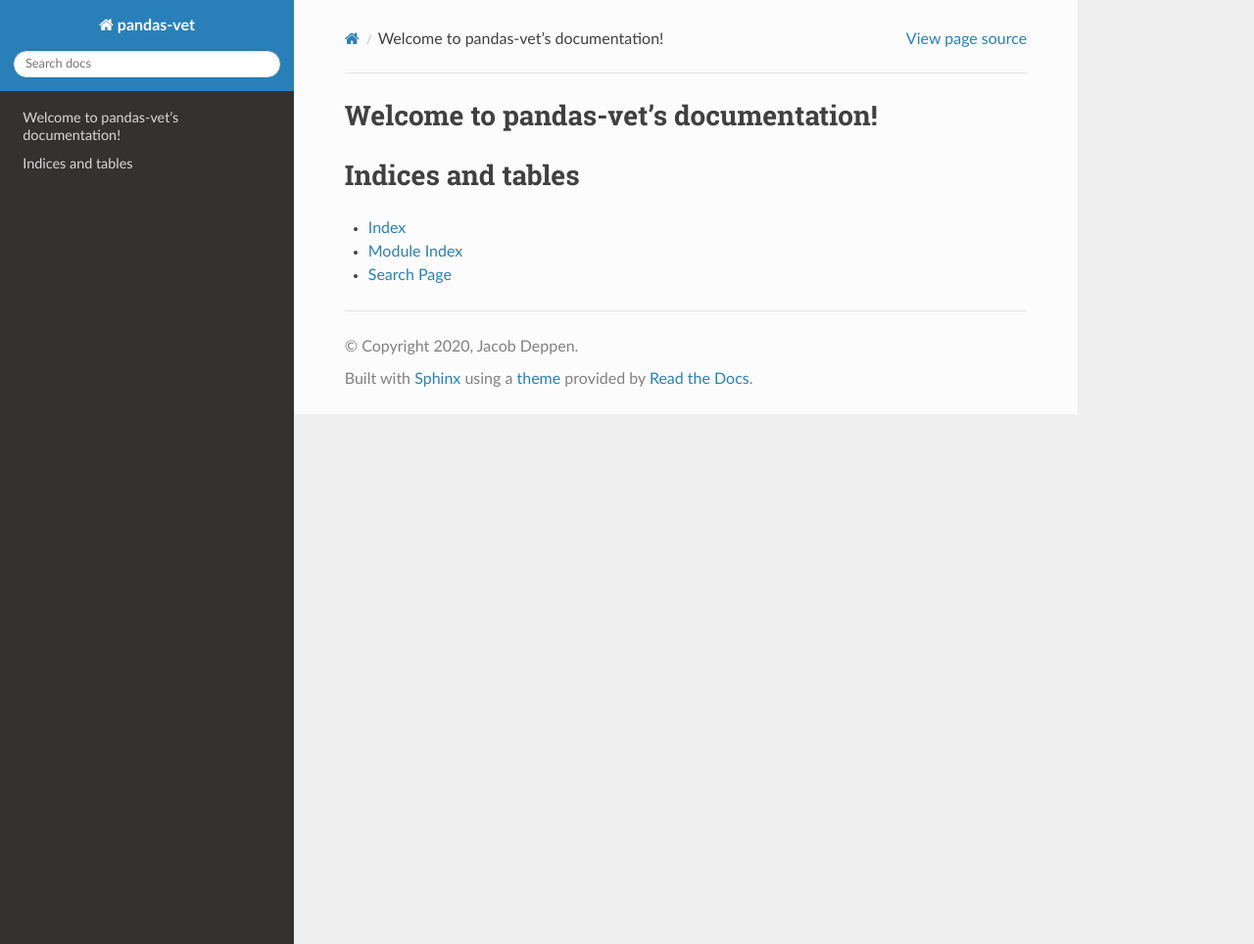
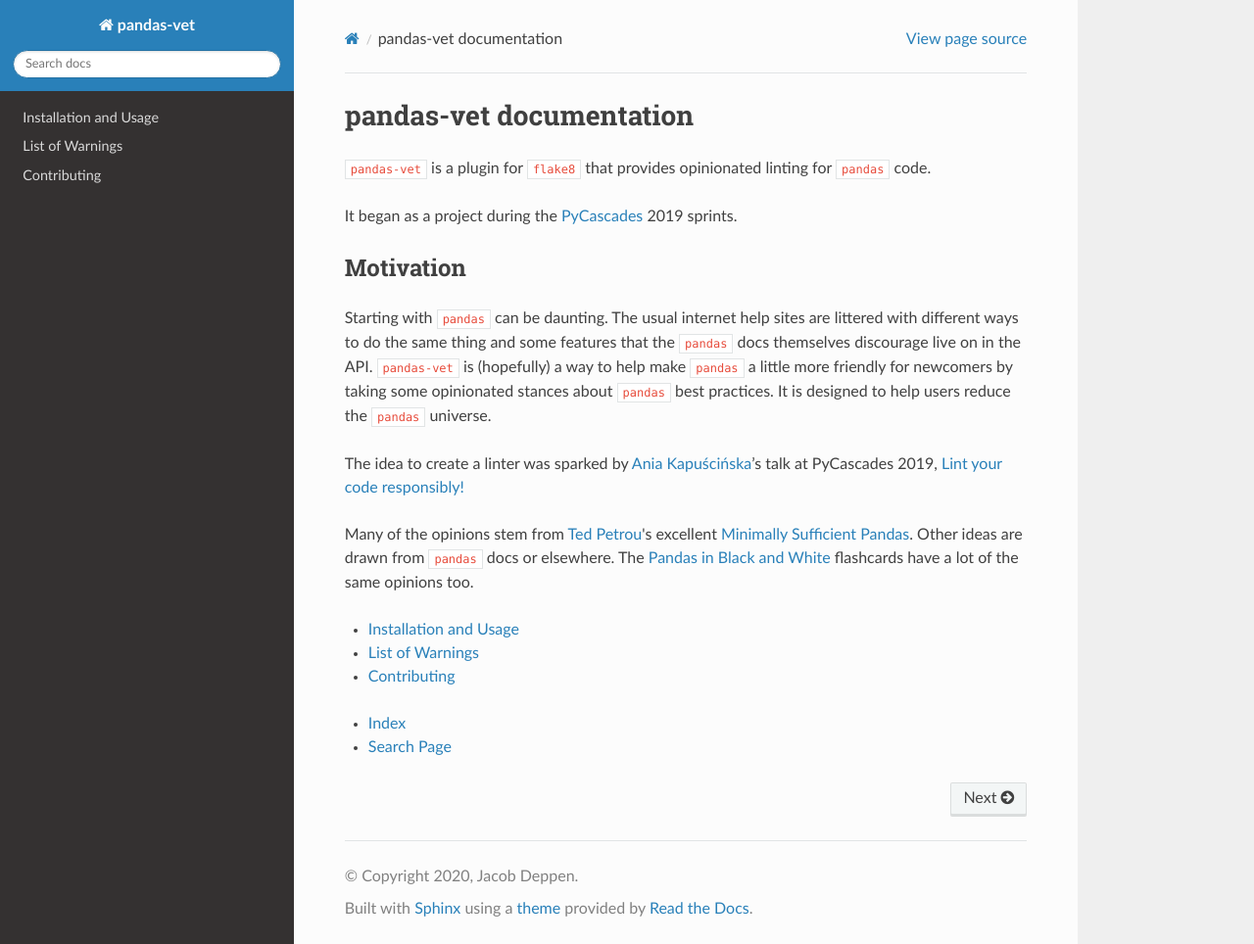
Before and after one commit to deppen8/pandas-vet, a Sphinx documentation site: the page built from docs/index.rst, in a window 1280 px wide and 964 px high. Shown: the whole window at 98% size. Built offline with Sphinx 7.4.7 and the Read the Docs theme 2.0.0, drawn with Linux system fonts in a browser that asks for light colours; pages that are not in the unit, such as notebooks, are missing from menus.

Commit message:
placeholder doc pages

```diff
--- a/docs/conf.py
+++ b/docs/conf.py
@@ -43,7 +43,7 @@ release = _pandas_vet_version()
 # Add any Sphinx extension module names here, as strings. They can be
 # extensions coming with Sphinx (named 'sphinx.ext.*') or your custom
 # ones.
-extensions = ["autoapi.extension", "sphinx_rtd_theme"]
+extensions = ["sphinx.ext.todo", "autoapi.extension", "sphinx_rtd_theme"]
 
 # Add any paths that contain templates here, relative to this directory.
 templates_path = ["_templates"]
@@ -53,6 +53,15 @@ templates_path = ["_templates"]
 # This pattern also affects html_static_path and html_extra_path.
 exclude_patterns = ["_build", "Thumbs.db", ".DS_Store"]
 
+# Warn about all references where the target cannot be found.
+# nitpicky = True
+
+# Aliases for some commonly-used phrases so they're styled consistently.
+rst_epilog = """
+.. |flake8| replace:: ``flake8``
+.. |pandas| replace:: ``pandas``
+.. |pandas-vet| replace:: ``pandas-vet``
+"""
 
 # -- Options for HTML output -------------------------------------------------
 
@@ -73,3 +82,6 @@ autoapi_dirs = [_pandas_vet_path]
 
 # There's only one module, so we'll link directly to it insead of autoapi/index.
 autoapi_add_toctree_entry = False
+
+todo_include_todos = True
+todo_emit_warnings = True
--- a/docs/index.rst
+++ b/docs/index.rst
@@ -1,21 +1,35 @@
-.. pandas-vet documentation master file, created by
-   sphinx-quickstart on Mon Feb 10 14:06:17 2020.
-   You can adapt this file completely to your liking, but it should at least
-   contain the root `toctree` directive.
+pandas-vet |version| documentation
+==================================
 
-Welcome to pandas-vet's documentation!
-======================================
+|pandas-vet| is a plugin for |flake8| that provides opinionated linting for |pandas| code.
+
+It began as a project during the `PyCascades`_ 2019 sprints.
+
+.. _PyCascades: https://www.pycascades.com/
+
+Motivation
+----------
+
+Starting with |pandas| can be daunting. The usual internet help sites are littered with different ways to do the same thing and some features that the |pandas| docs themselves discourage live on in the API. |pandas-vet| is (hopefully) a way to help make |pandas| a little more friendly for newcomers by taking some opinionated stances about |pandas| best practices. It is designed to help users reduce the |pandas| universe.
+
+The idea to create a linter was sparked by `Ania Kapuścińska`_\’s talk at PyCascades 2019, `Lint your code responsibly!`_
+
+Many of the opinions stem from `Ted Petrou`_\'s excellent `Minimally Sufficient Pandas`_. Other ideas are drawn from |pandas| docs or elsewhere. The `Pandas in Black and White`_ flashcards have a lot of the same opinions too.
+
+.. _Ania Kapuścińska: https://twitter.com/lambdanis
+.. _Lint your code responsibly!: https://youtu.be/hAnCiTpxXPg?t=21814
+.. _Ted Petrou: https://twitter.com/TedPetrou
+.. _Minimally Sufficient Pandas: https://medium.com/dunder-data/minimally-sufficient-pandas-a8e67f2a2428
+.. _Pandas in Black and White: https://deppen8.github.io/pandas-bw/
+
 
 .. toctree::
-   :maxdepth: 2
-   :caption: Contents:
+   :maxdepth: 1
 
-   autoapi/pandas_vet/index.rst
-
-
-Indices and tables
-==================
+   usage
+   error-codes
+   contributing
+   API Documentation <autoapi/pandas_vet/index.rst>
 
 * :ref:`genindex`
-* :ref:`modindex`
 * :ref:`search`
```
Also changed, not shown: docs/contributing.rst (added, +8 -0 lines), docs/error-codes.rst (added, +8 -0 lines), docs/usage.rst (added, +8 -0 lines).
